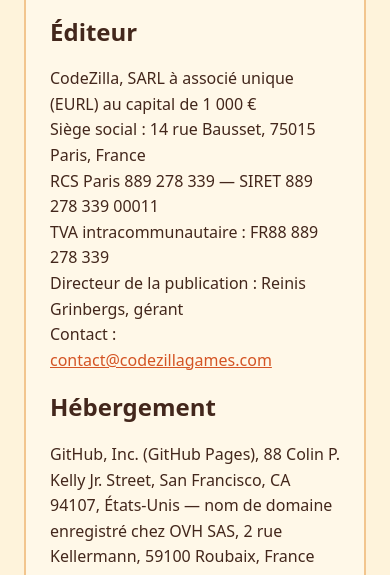
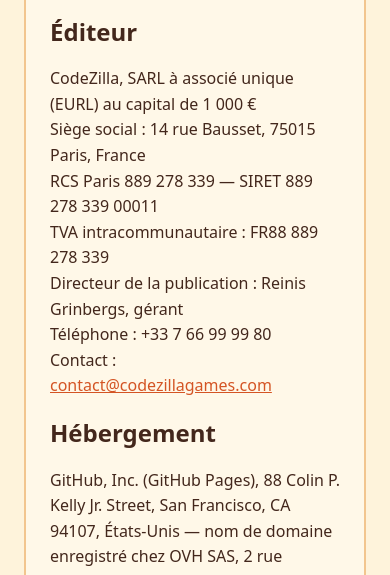
Before and after one commit to rpg600/codezillagames-site, a plain HTML site: page mentions-legales.html in a window 390 px wide. Shown: the part 230-805 px from the top of the page. Drawn offline with Linux system fonts and the light colour scheme.

Commit message:
[Site] Mentions légales : téléphone

```diff
--- a/mentions-legales.html
+++ b/mentions-legales.html
@@ -1,7 +1,7 @@
 <!doctype html><html lang="fr"><head><meta charset="utf-8"><meta name="viewport" content="width=device-width,initial-scale=1"><title>Mentions légales — CODEZILLA</title><link rel="icon" href="img/yakitori-jam-icone.png"><link rel="stylesheet" href="style.css"></head><body>
 <header><a class="brand" href="index.html">CODEZILLA</a><nav><a href="index.html">Accueil</a><a href="support.html">Support</a><a href="confidentialite.html">Confidentialité</a><a href="mentions-legales.html">Mentions légales</a></nav></header>
 <main><section class="card"><h1>Mentions légales</h1>
-<h2>Éditeur</h2><p>CodeZilla, SARL à associé unique (EURL) au capital de 1 000 €<br>Siège social : 14 rue Bausset, 75015 Paris, France<br>RCS Paris 889 278 339 — SIRET 889 278 339 00011<br>TVA intracommunautaire : FR88 889 278 339<br>Directeur de la publication : Reinis Grinbergs, gérant<br>Contact : <a href="mailto:contact@codezillagames.com">contact@codezillagames.com</a></p>
+<h2>Éditeur</h2><p>CodeZilla, SARL à associé unique (EURL) au capital de 1 000 €<br>Siège social : 14 rue Bausset, 75015 Paris, France<br>RCS Paris 889 278 339 — SIRET 889 278 339 00011<br>TVA intracommunautaire : FR88 889 278 339<br>Directeur de la publication : Reinis Grinbergs, gérant<br>Téléphone : +33 7 66 99 99 80<br>Contact : <a href="mailto:contact@codezillagames.com">contact@codezillagames.com</a></p>
 <h2>Hébergement</h2><p>GitHub, Inc. (GitHub Pages), 88 Colin P. Kelly Jr. Street, San Francisco, CA 94107, États-Unis — nom de domaine enregistré chez OVH SAS, 2 rue Kellermann, 59100 Roubaix, France</p>
 <h2>Propriété intellectuelle</h2><p>Le nom Yakitori Jam, son logo, ses illustrations et ses sons sont la propriété de CodeZilla. Toute reproduction sans autorisation est interdite.</p></section></main>
 <footer>© 2026 CodeZilla — EURL au capital de 1 000 € — RCS Paris 889 278 339 — 14 rue Bausset, 75015 Paris — <a href="mailto:contact@codezillagames.com">contact@codezillagames.com</a></footer></body></html>
```
